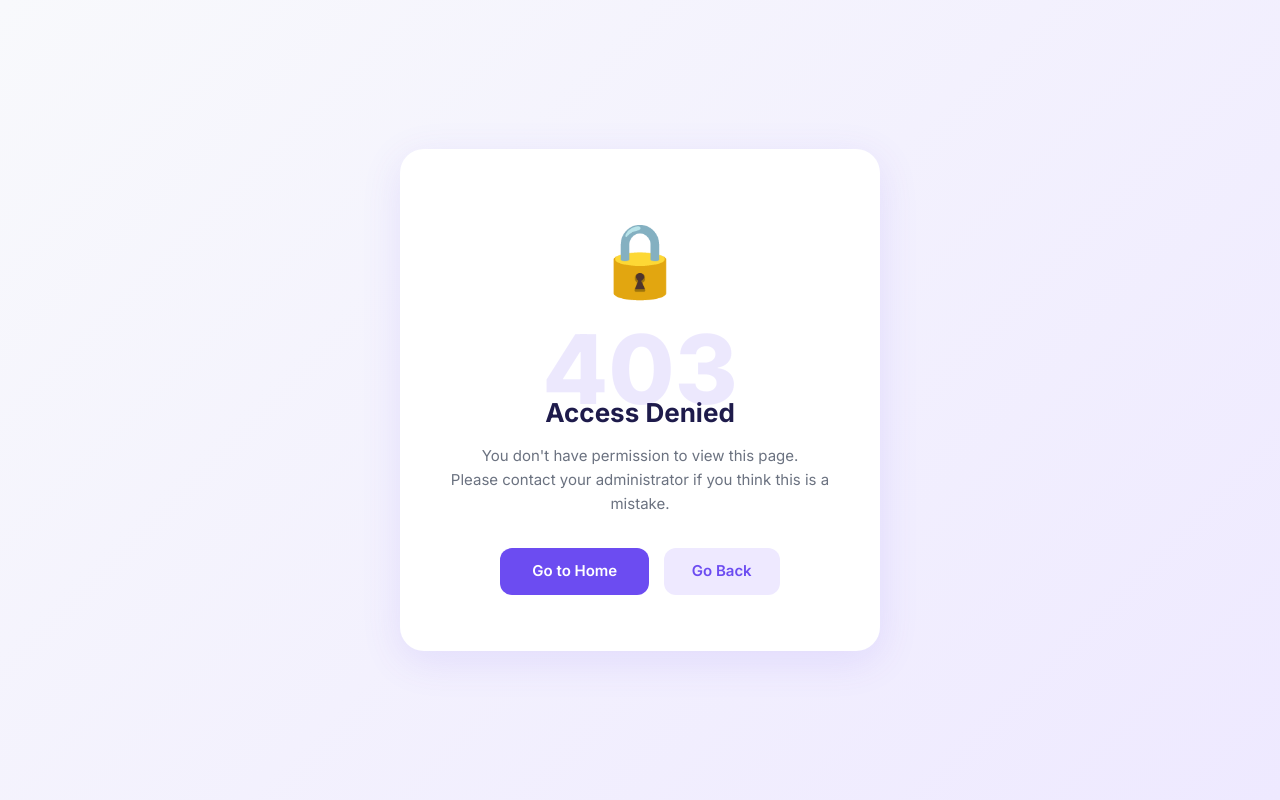
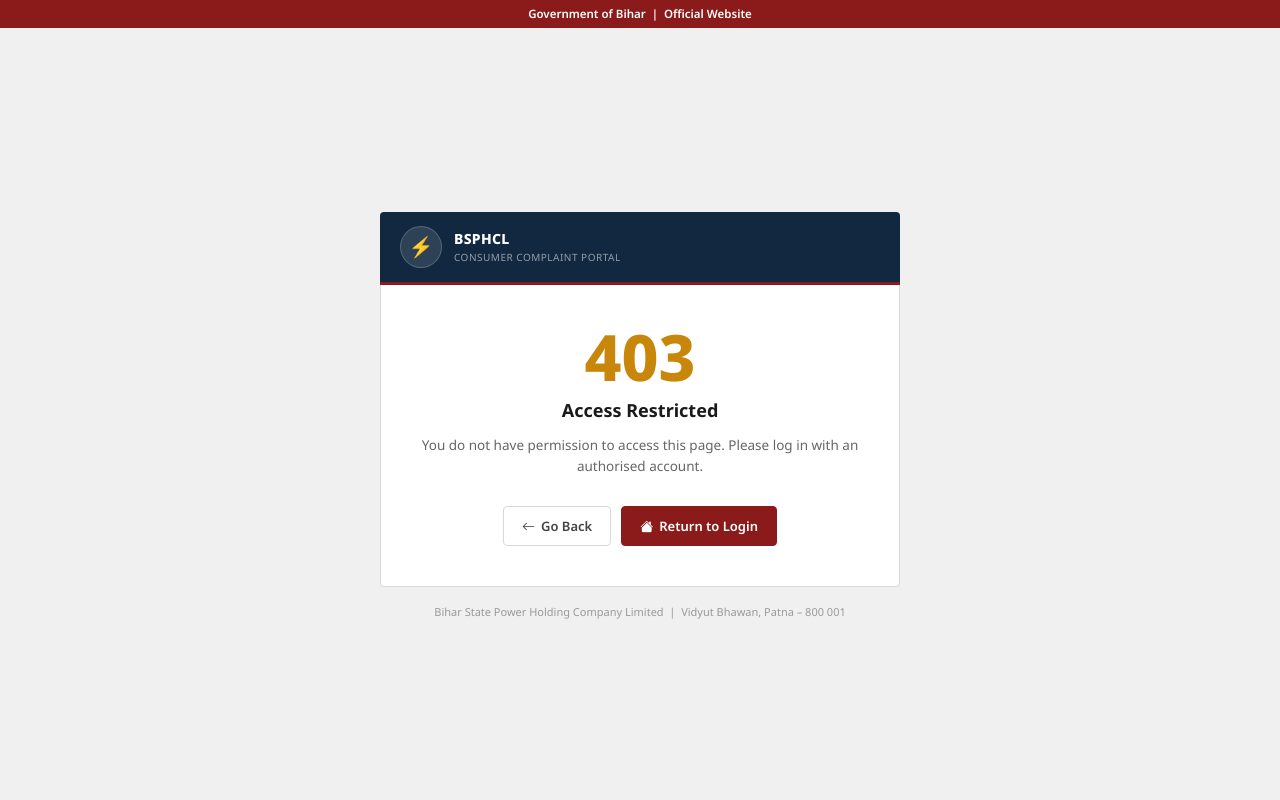
Before and after one commit to sakshii1411/bspchcl-complaint-portal, a Python web app: template templates/errors/403.html in a window 1280 px wide. Run offline with Jinja, Linux system fonts and the light colour scheme; the template is opened without the code that fills it, so the values that code supplies are empty.

Commit message:
fix: error pages + manage templates cleanup
error pages (404, 403, 500):
- Replaced old purple/Inter design with full BSPHCL government style
- BSPHCL dark navy header with maroon stripe
- Large status code in navy/gold/maroon by severity
- Go Back + Dashboard/Login buttons
- Bihar State Power Holding footer
- Consistent with rest of portal design

manage_users.html:
- Delete button: emoji 🗑 → Bootstrap icon bi-trash3 with proper styling
- Toggle button: onclick confirm → data-confirm (handled by scripts.js)
- Empty state: emoji → Bootstrap icon

manage_staff.html:
- Toggle/reset buttons: onclick confirm → data-confirm
  (scripts.js shows native confirm dialog uniformly)

```diff
--- a/templates/admin/manage_staff.html
+++ b/templates/admin/manage_staff.html
@@ -96,7 +96,7 @@
               <form method="POST" action="{{ url_for('admin.toggle_staff', user_id=user.id) }}" style="display:inline;">
                 <input type="hidden" name="_csrf_token" value="{{ csrf_token() }}">
                 <button type="submit" class="btn-ghost" style="padding:5px 10px;font-size:12px;color:{{ '#b02a37' if user.is_active else 'var(--success)' }};"
-                        onclick="return confirm('Change staff account status?');">
+                        data-confirm="Change status for this staff account?">
                   {{ 'Deactivate' if user.is_active else 'Activate' }}
                 </button>
               </form>
@@ -105,7 +105,7 @@
                 <input type="hidden" name="_csrf_token" value="{{ csrf_token() }}">
                 <input type="password" name="new_password" class="form-control-custom" placeholder="New Password" minlength="8" required style="width:140px;padding:6px 10px;font-size:12px;">
                 <button type="submit" class="btn-ghost" style="padding:5px 10px;font-size:12px;"
-                        onclick="return confirm('Reset password for this staff account?');">
+                        data-confirm="Reset password for this staff account?">
                   Reset Password
                 </button>
               </form>
--- a/templates/errors/403.html
+++ b/templates/errors/403.html
@@ -1,94 +1,84 @@
 <!DOCTYPE html>
 <html lang="en">
 <head>
-  <meta charset="UTF-8">
-  <meta name="viewport" content="width=device-width, initial-scale=1.0">
-  <title>403 – Access Denied | BSPHCL Portal</title>
-  <link href="https://cdn.jsdelivr.net/npm/bootstrap@5.3.3/dist/css/bootstrap.min.css" rel="stylesheet">
-  <link href="https://fonts.googleapis.com/css2?family=Inter:wght@400;600;700;800&display=swap" rel="stylesheet">
+  <meta charset="UTF-8"/>
+  <meta name="viewport" content="width=device-width, initial-scale=1.0"/>
+  <title>{{ error_code or '403' }} – BSPHCL Portal</title>
+  <link href="https://cdn.jsdelivr.net/npm/bootstrap@5.3.3/dist/css/bootstrap.min.css" rel="stylesheet"/>
+  <link href="https://cdn.jsdelivr.net/npm/bootstrap-icons@1.11.3/font/bootstrap-icons.min.css" rel="stylesheet"/>
+  <link href="{{ url_for('static', filename='css/style.css') }}" rel="stylesheet"/>
   <style>
-    body {
-      min-height: 100vh;
-      display: flex;
-      align-items: center;
-      justify-content: center;
-      background: linear-gradient(135deg, #F8F9FC 0%, #EEE9FF 100%);
-      font-family: 'Inter', sans-serif;
-      padding: 20px;
-    }
-    .error-card {
-      background: #fff;
-      border-radius: 24px;
-      padding: 56px 48px;
-      text-align: center;
-      max-width: 480px;
-      width: 100%;
-      box-shadow: 0 10px 40px rgba(108,76,241,.12);
-    }
-    .error-icon {
-      font-size: 72px;
-      margin-bottom: 8px;
-    }
-    .error-code {
-      font-size: 96px;
-      font-weight: 800;
-      color: #6C4CF1;
-      line-height: 1;
-      opacity: .12;
-      margin-bottom: -24px;
-    }
-    .error-title {
-      font-size: 26px;
-      font-weight: 700;
-      color: #1E1B4B;
-      margin-bottom: 12px;
-    }
-    .error-desc {
-      color: #6B7280;
-      font-size: 15px;
-      margin-bottom: 32px;
-      line-height: 1.6;
-    }
-    .btn-home {
-      background: #6C4CF1;
-      color: #fff;
-      border: none;
-      border-radius: 12px;
-      padding: 12px 32px;
-      font-size: 15px;
-      font-weight: 600;
-      text-decoration: none;
-      display: inline-block;
-      transition: .2s;
-    }
-    .btn-home:hover { background: #5438D0; color: #fff; transform: translateY(-1px); }
-    .btn-back {
-      background: #EEE9FF;
-      color: #6C4CF1;
-      border: none;
-      border-radius: 12px;
-      padding: 12px 28px;
-      font-size: 15px;
-      font-weight: 600;
-      text-decoration: none;
-      display: inline-block;
-      margin-left: 10px;
-      transition: .2s;
-    }
-    .btn-back:hover { background: #E0D9FF; color: #5438D0; }
+    body { min-height:100vh; display:flex; flex-direction:column; align-items:center;
+           justify-content:center; background:#f0f0f0; padding:20px; }
   </style>
 </head>
 <body>
-  <div class="error-card">
-    <div class="error-icon">🔒</div>
-    <div class="error-code">403</div>
-    <div class="error-title">Access Denied</div>
-    <p class="error-desc">
-      You don't have permission to view this page.<br>
-      Please contact your administrator if you think this is a mistake.
+<div style="background:#8B1A1A;color:#fff;text-align:center;padding:5px;font-size:11.5px;
+            font-weight:600;width:100%;position:fixed;top:0;left:0;z-index:99;">
+  Government of Bihar &nbsp;|&nbsp; Official Website
+</div>
+
+<div style="max-width:520px;width:100%;margin-top:32px;">
+  <!-- Gov header -->
+  <div style="background:#122840;border-radius:4px 4px 0 0;padding:14px 20px;
+              display:flex;align-items:center;gap:12px;border-bottom:3px solid #8B1A1A;">
+    <div style="width:42px;height:42px;background:rgba(255,255,255,0.12);border-radius:50%;
+                display:flex;align-items:center;justify-content:center;font-size:20px;
+                border:1.5px solid rgba(255,255,255,0.2);flex-shrink:0;">⚡</div>
+    <div>
+      <div style="font-size:14px;font-weight:800;color:#fff;letter-spacing:.3px;">BSPHCL</div>
+      <div style="font-size:10px;color:rgba(255,255,255,0.55);text-transform:uppercase;letter-spacing:.5px;">
+        Consumer Complaint Portal
+      </div>
+    </div>
+  </div>
+
+  <!-- Error body -->
+  <div style="background:#fff;border:1px solid #D8D8D8;border-top:none;
+              border-radius:0 0 4px 4px;padding:40px 36px;text-align:center;">
+    <div style="font-size:64px;font-weight:800;color:{% if '403' == '404' %}#1A3A5C{% elif '403' == '403' %}#C8860A{% else %}#8B1A1A{% endif %};
+                line-height:1;margin-bottom:8px;">
+      {{ error_code or '403' }}
+    </div>
+    <div style="font-size:18px;font-weight:700;margin-bottom:10px;color:#1a1a1a;">
+      {% if '403' == '404' %}Page Not Found
+      {% elif '403' == '403' %}Access Restricted
+      {% else %}{{ error_title or 'Server Error' }}{% endif %}
+    </div>
+    <p style="font-size:13.5px;color:#666;line-height:1.6;margin-bottom:28px;">
+      {% if '403' == '404' %}
+        The page you are looking for does not exist or has been moved.
+        Please check the URL or return to the portal homepage.
+      {% elif '403' == '403' %}
+        You do not have permission to access this page.
+        Please log in with an authorised account.
+      {% else %}
+        {{ custom_message or 'An unexpected error occurred. Our team has been notified. Please try again in a few minutes.' }}
+      {% endif %}
     </p>
-    <a href="/" class="btn-home">Go to Home</a>
-    <a href="javascript:history.back()" class="btn-back">Go Back</a>
+
+    <div style="display:flex;gap:10px;justify-content:center;flex-wrap:wrap;">
+      <a href="javascript:history.back()"
+         style="display:inline-flex;align-items:center;gap:6px;padding:9px 18px;
+                background:#fff;border:1.5px solid #D8D8D8;border-radius:4px;
+                font-size:13px;font-weight:600;color:#444;text-decoration:none;">
+        <i class="bi bi-arrow-left"></i> Go Back
+      </a>
+      <a href="{{ url_for('main.dashboard') if current_user.is_authenticated else url_for('main.login') }}"
+         style="display:inline-flex;align-items:center;gap:6px;padding:9px 18px;
+                background:#8B1A1A;border:1.5px solid #8B1A1A;border-radius:4px;
+                font-size:13px;font-weight:600;color:#fff;text-decoration:none;">
+        <i class="bi bi-house-fill"></i>
+        {% if current_user.is_authenticated %}Go to Dashboard{% else %}Return to Login{% endif %}
+      </a>
+    </div>
   </div>
+
+  <div style="text-align:center;margin-top:16px;font-size:11px;color:#999;">
+    Bihar State Power Holding Company Limited &nbsp;|&nbsp; Vidyut Bhawan, Patna – 800 001
+  </div>
+</div>
+
+<script src="{{ url_for('static', filename='js/scripts.js') }}"></script>
 </body>
 </html>
```
Also changed, not shown: templates/admin/manage_users.html (+7 -5 lines), templates/errors/404.html (+73 -57 lines), templates/errors/500.html (+73 -57 lines).
